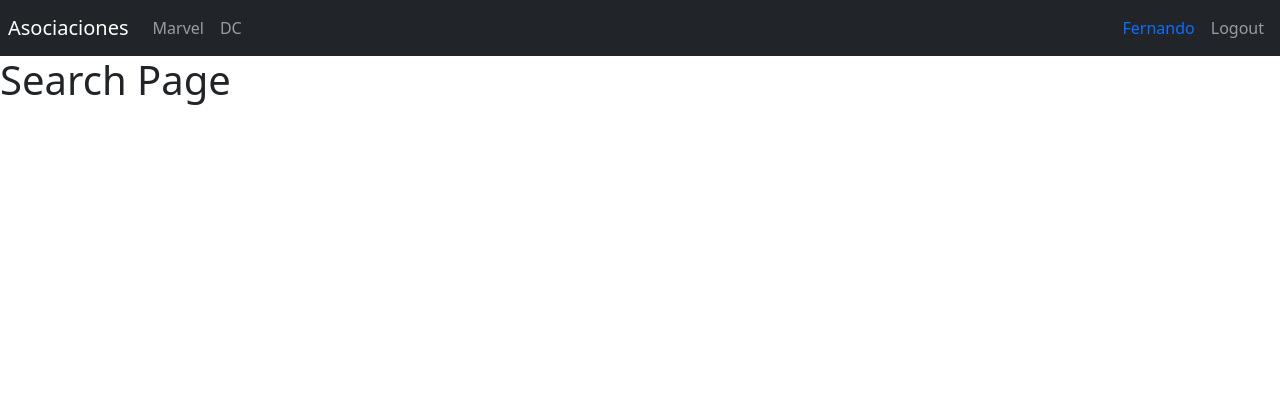
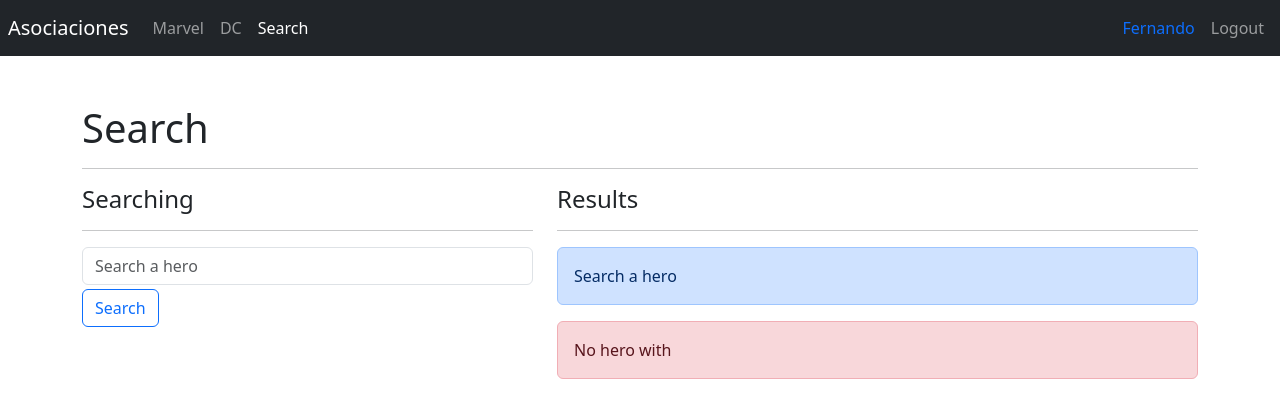
Before and after one commit to Jhoshoa/react-course, a React (Vite) app in the folder 07-heroes-spa/: page /search in a window 1280 px wide. Shown: the top 418 px of the page. Built offline with nearby package versions, Linux system fonts and the light colour scheme.

Commit message:
search page, form and useNavigate, useLocation and query-string library

```diff
--- a/07-heroes-spa/package.json
+++ b/07-heroes-spa/package.json
@@ -10,6 +10,7 @@
     "preview": "vite preview"
   },
   "dependencies": {
+    "query-string": "^9.1.1",
     "react": "^18.3.1",
     "react-dom": "^18.3.1",
     "react-router": "^7.1.3"
--- a/07-heroes-spa/src/heroes/pages/SearchPage.jsx
+++ b/07-heroes-spa/src/heroes/pages/SearchPage.jsx
@@ -1,9 +1,74 @@
 import React from 'react'
+import queryString from 'query-string'
+import { HeroCard } from '../components/HeroCard'
+import useForm from '../../hook/useForm'
+import { useLocation, useNavigate } from 'react-router'
 
 export const SearchPage = () => {
+
+  const navigate = useNavigate();
+  const location = useLocation()
+  //console.log(location);
+
+  const { q = '' } = queryString.parse( location.search );
+
+  const { searchText, onInputChange} = useForm({
+    searchText: ''
+  });
+
+  const onSearchSubmit = (event) => {
+    event.preventDefault();
+
+    if ( searchText.trim().length <= 1 ) return;
+
+    //console.log({ searchText });
+
+    navigate(`?q=${ searchText }`);
+
+  };
+
   return (
-    <>
-        <h1>Search Page</h1>
-    </>
+    <div className='container mt-5'>
+      <h1>Search</h1>
+      <hr />
+
+      <div className="row">
+        <div className="col-5">
+          <h4>Searching</h4>
+          <hr />
+          <form onSubmit={ onSearchSubmit }>
+            <input
+              type="text"
+              placeholder='Search a hero'
+              className='form-control'
+              name='searchText'
+              autoComplete='off'
+              value={ searchText }
+              onChange={ onInputChange }
+            />
+
+            <button className='btn btn-outline-primary mt-1'>
+              Search
+            </button>
+          </form>
+        </div>
+
+        <div className="col-7">
+          <h4>Results</h4>
+          <hr />
+
+          <div className="alert alert-primary">
+            Search a hero
+          </div>
+
+          <div className="alert alert-danger">
+          No hero with <b>{ q }</b>
+          </div>
+
+          {/* <HeroCard /> */}
+
+        </div>
+      </div>
+    </div>
   )
 }
--- /dev/null
+++ b/07-heroes-spa/src/hook/useForm.js
@@ -0,0 +1,27 @@
+import React, { useState} from 'react'
+
+const useForm = ( initialForm = {} ) => {
+
+    const [ formState, setFormState ] = useState(initialForm);
+
+    // const { username, email, password } = formState;
+
+    const onInputChange = (event) => {
+
+        const {name, value } = event.target
+        setFormState({...formState, [name]: value})
+    }
+
+    const onResetForm = () => {
+        setFormState( initialForm );
+    }
+
+    return {
+        ...formState,
+        formState,
+        onInputChange,
+        onResetForm,
+    }
+}
+
+export default useForm
--- a/07-heroes-spa/src/ui/components/NavBar.jsx
+++ b/07-heroes-spa/src/ui/components/NavBar.jsx
@@ -25,17 +25,24 @@
                 <div className="navbar-nav">
 
                     <NavLink
-                        className={({isActive}) => `nav-item nav-link ${isActive ? 'active': ''}`}
+                        className={({ isActive }) => `nav-item nav-link ${isActive ? 'active' : ''}`}
                         to="/marvel"
                     >
                         Marvel
                     </NavLink>
 
                     <NavLink
-                        className={({isActive}) => `nav-item nav-link ${isActive ? 'active': ''}`}
+                        className={({ isActive }) => `nav-item nav-link ${isActive ? 'active' : ''}`}
                         to="/dc"
                     >
                         DC
+                    </NavLink>
+
+                    <NavLink
+                        className={({ isActive }) => `nav-item nav-link ${isActive ? 'active' : ''}`}
+                        to='/search'
+                    >
+                        Search
                     </NavLink>
                 </div>
             </div>
@@ -47,7 +54,7 @@
                     </span>
                     <button
                         className='nav-item nav-link btn'
-                        onClick={ onLogout }
+                        onClick={onLogout}
                     >
                         Logout
                     </button>
```
Also changed, not shown: 2 other files (tests, documents, lock files or other folders).
